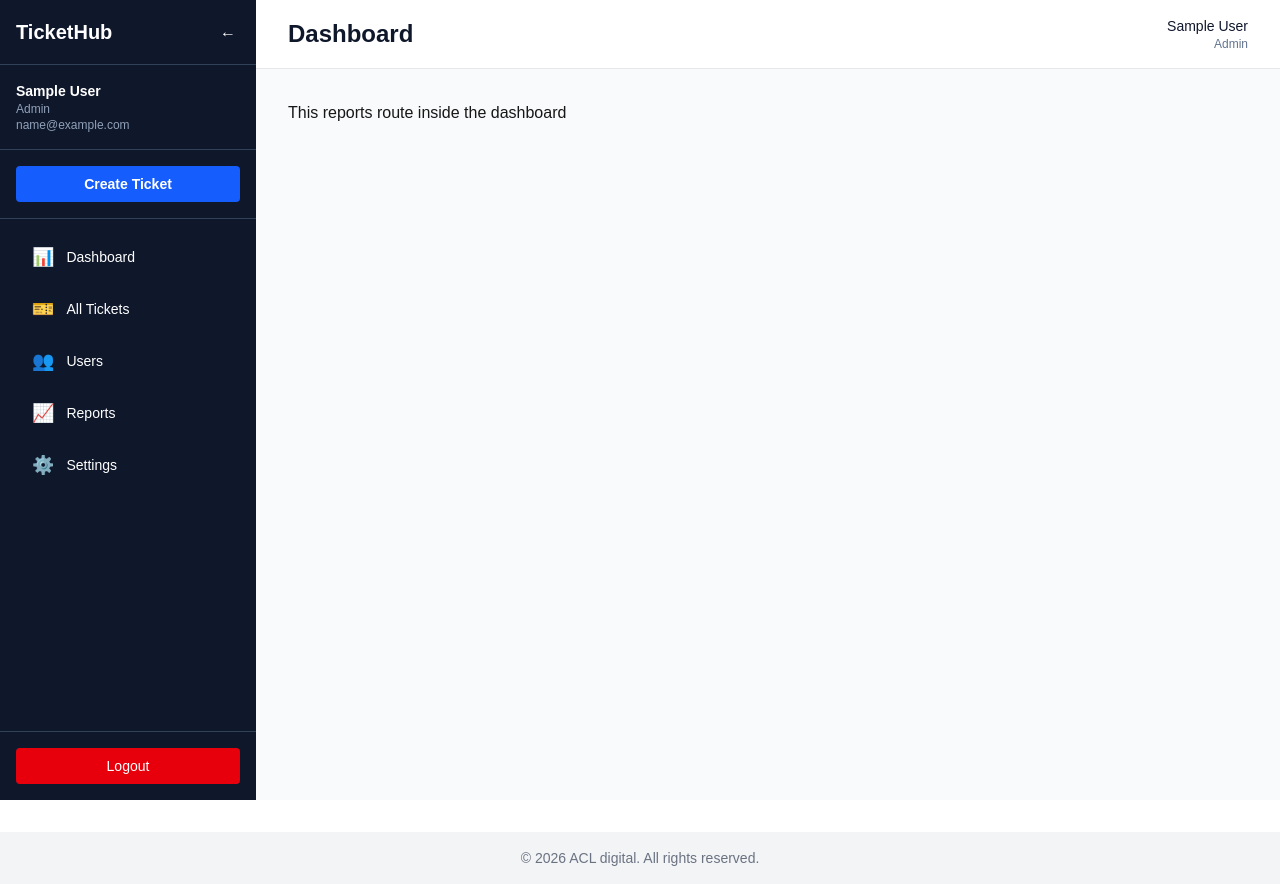
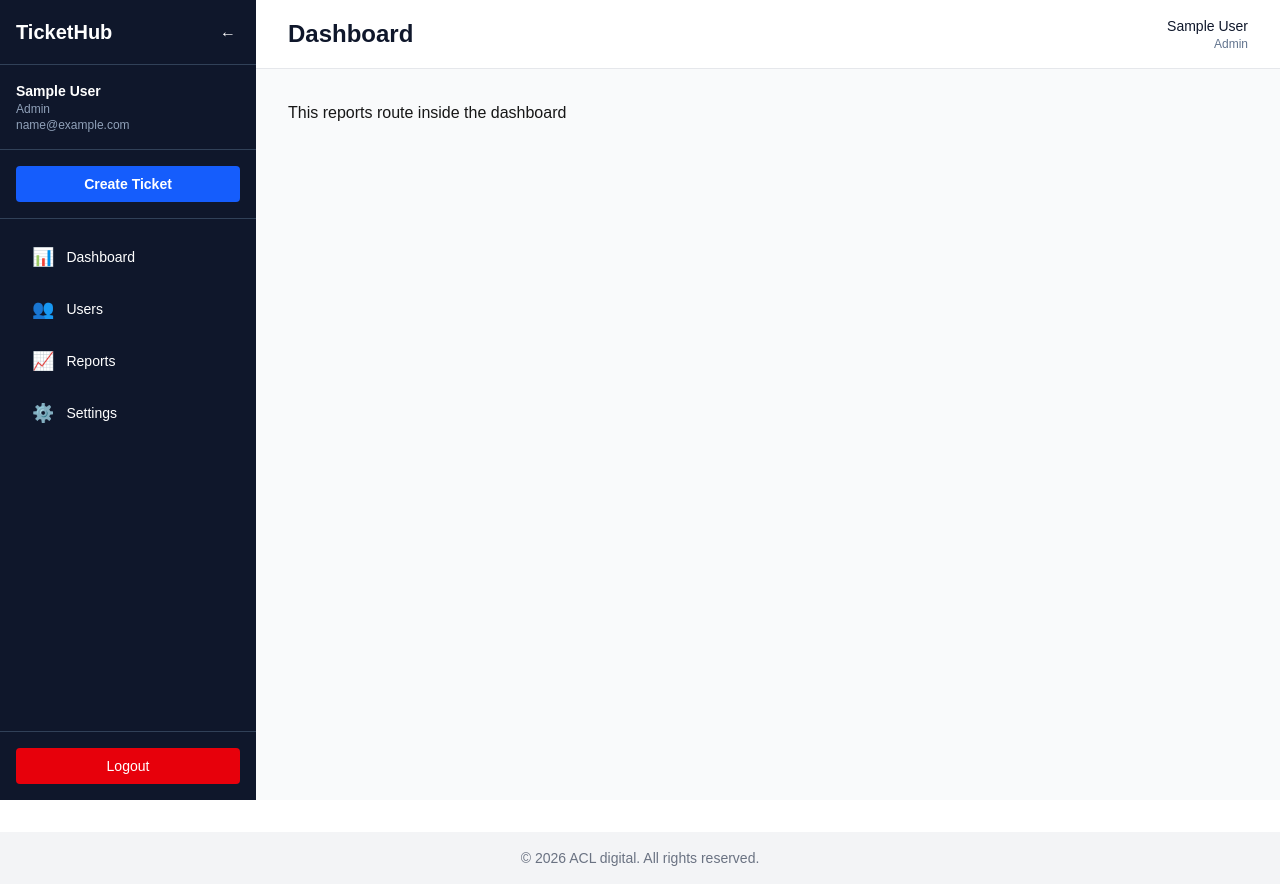
Before and after one commit to sudhanshu-acl/ticket-system, a Next.js app: page /dashboard/reports in a window 1280 px wide. Built offline with nearby package versions, Linux system fonts and the light colour scheme; sample sign-in values are in the browser's storage.

Commit message:
remove: unused routes

```diff
--- a/app/components/Sidebar.tsx
+++ b/app/components/Sidebar.tsx
@@ -30,14 +30,12 @@ const Sidebar: React.FC<SidebarProps> = ({ user, onCollapsedChange }) => {
     const roleItems: Record<UserRole, typeof baseItems> = {
       admin: [
         { label: 'Dashboard', href: '/dashboard', icon: '📊' },
-        { label: 'All Tickets', href: '/ticket', icon: '🎫' },
         { label: 'Users', href: '/dashboard/users', icon: '👥' },
         { label: 'Reports', href: '/dashboard/reports', icon: '📈' },
         { label: 'Settings', href: '/dashboard/settings', icon: '⚙️' },
       ],
       support: [
         { label: 'Dashboard', href: '/dashboard', icon: '📊' },
-        { label: 'All Tickets', href: '/ticket', icon: '🎫' },
         { label: 'Queue', href: '/dashboard/queue', icon: '📋' },
         { label: 'Reports', href: '/dashboard/reports', icon: '📈' },
       ],
```
